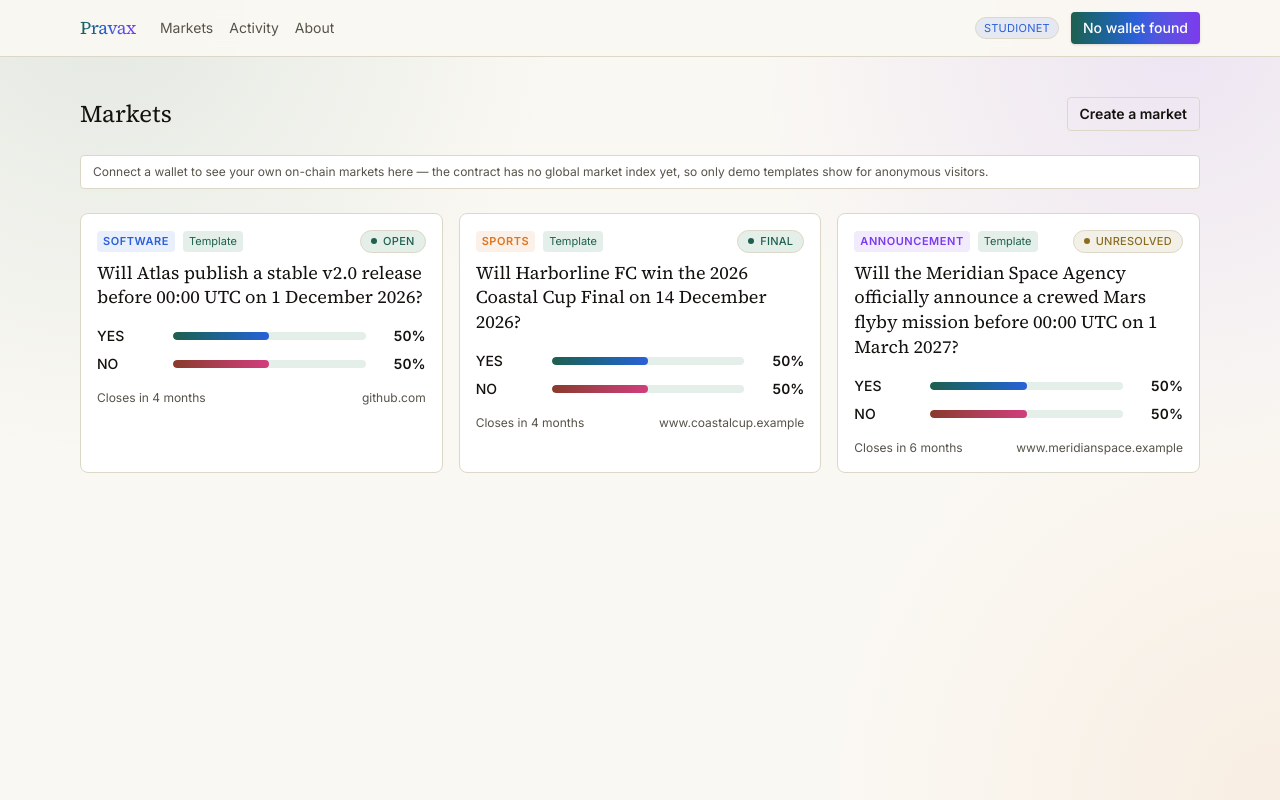
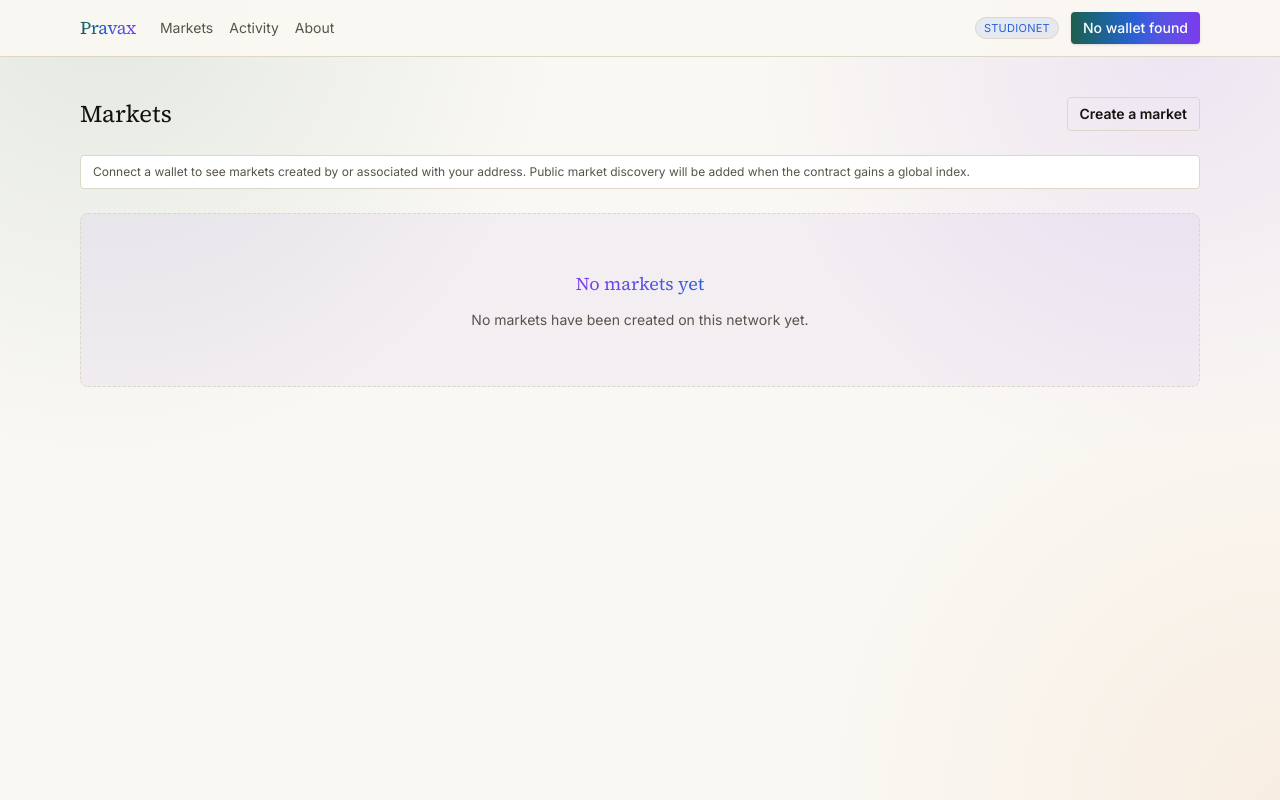
Before and after one commit to Bibidee/pravax, a Next.js app: page /markets in a window 1280 px wide. Built offline with nearby package versions, Linux system fonts and the light colour scheme.

Commit message:
Remove demo markets from listings

```diff
--- a/src/app/activity/page.tsx
+++ b/src/app/activity/page.tsx
@@ -4,7 +4,6 @@ import { TimelineEvent } from "@/components/TimelineEvent";
 import { EmptyState } from "@/components/EmptyState";
 import { formatUtc } from "@/lib/format";
 import Link from "next/link";
-import { DEMO_MARKETS } from "@/lib/demo/seedMarkets";
 import { useWallet } from "@/lib/wallet/useWallet";
 import { useMyMarkets } from "@/lib/hooks/useMyMarkets";
 
@@ -12,14 +11,7 @@ export default function ActivityPage() {
   const { address } = useWallet();
   const { markets: myMarkets, loading } = useMyMarkets(address);
 
-  const demo = DEMO_MARKETS.map((d) => ({
-    id: d.id,
-    market: d.market,
-    resolution: d.resolution,
-    challenges: d.challenges ?? [],
-    isDemo: true,
-  }));
-  const markets = [...myMarkets, ...demo];
+  const markets = myMarkets;
 
   const events = markets
     .flatMap((m) => [
@@ -34,8 +26,7 @@ export default function ActivityPage() {
       <h1 className="font-display mb-6 text-2xl">Activity</h1>
       {!address && (
         <p className="mb-6 rounded border border-border bg-canvas-raised px-3 py-2 text-xs text-ink-muted">
-          Connect a wallet to see activity for your own on-chain markets — only demo templates show for
-          anonymous visitors.
+          Connect a wallet to see activity for markets associated with your address.
         </p>
       )}
       {loading && <p className="mb-4 text-xs text-ink-faint">Loading your activity…</p>}
--- a/src/app/markets/page.tsx
+++ b/src/app/markets/page.tsx
@@ -3,7 +3,6 @@
 import { MarketCard } from "@/components/MarketCard";
 import { EmptyState } from "@/components/EmptyState";
 import Link from "next/link";
-import { DEMO_MARKETS } from "@/lib/demo/seedMarkets";
 import { useWallet } from "@/lib/wallet/useWallet";
 import { useMyMarkets } from "@/lib/hooks/useMyMarkets";
 
@@ -11,14 +10,7 @@ export default function MarketsPage() {
   const { address } = useWallet();
   const { markets: myMarkets, loading } = useMyMarkets(address);
 
-  const demo = DEMO_MARKETS.map((d) => ({
-    id: d.id,
-    market: d.market,
-    resolution: d.resolution,
-    challenges: d.challenges ?? [],
-    isDemo: true,
-  }));
-  const markets = [...myMarkets, ...demo];
+  const markets = myMarkets;
 
   return (
     <div className="mx-auto max-w-6xl px-4 py-10">
@@ -31,8 +23,8 @@ export default function MarketsPage() {
 
       {!address && (
         <p className="mb-6 rounded border border-border bg-canvas-raised px-3 py-2 text-xs text-ink-muted">
-          Connect a wallet to see your own on-chain markets here — the contract has no global market
-          index yet, so only demo templates show for anonymous visitors.
+          Connect a wallet to see markets created by or associated with your address. Public market
+          discovery will be added when the contract gains a global index.
         </p>
       )}
       {loading && <p className="mb-4 text-xs text-ink-faint">Loading your markets…</p>}
--- a/src/app/page.tsx
+++ b/src/app/page.tsx
@@ -2,7 +2,6 @@
 
 import Link from "next/link";
 import { MarketCard } from "@/components/MarketCard";
-import { DEMO_MARKETS } from "@/lib/demo/seedMarkets";
 import { useWallet } from "@/lib/wallet/useWallet";
 import { useMyMarkets } from "@/lib/hooks/useMyMarkets";
 
@@ -10,14 +9,7 @@ export default function Home() {
   const { address } = useWallet();
   const { markets: myMarkets } = useMyMarkets(address);
 
-  const demo = DEMO_MARKETS.map((d) => ({
-    id: d.id,
-    market: d.market,
-    resolution: d.resolution,
-    challenges: d.challenges ?? [],
-    isDemo: true,
-  }));
-  const markets = [...myMarkets, ...demo];
+  const markets = myMarkets;
   const open = markets.filter((m) => m.market.state === "OPEN");
   const resolved = markets.filter((m) => ["FINAL", "UNRESOLVED", "INVALID"].includes(m.market.state));
 
@@ -68,7 +60,7 @@ export default function Home() {
         </h2>
         <div className="grid gap-4 sm:grid-cols-2 lg:grid-cols-3">
           {open.map((m) => (
-            <MarketCard key={m.id} id={m.id} market={m.market} isDemo={m.isDemo} yesPercent={m.isDemo ? 64 : undefined} />
+            <MarketCard key={m.id} id={m.id} market={m.market} />
           ))}
         </div>
       </section>
@@ -80,7 +72,7 @@ export default function Home() {
         </h2>
         <div className="grid gap-4 sm:grid-cols-2 lg:grid-cols-3">
           {resolved.map((m) => (
-            <MarketCard key={m.id} id={m.id} market={m.market} isDemo={m.isDemo} />
+            <MarketCard key={m.id} id={m.id} market={m.market} />
           ))}
         </div>
       </section>
--- a/src/lib/data/market.ts
+++ b/src/lib/data/market.ts
@@ -1,5 +1,4 @@
 import { pravax } from "@/lib/genlayer/contracts/pravax";
-import { getDemoMarket } from "@/lib/demo/seedMarkets";
 import type { MarketRecord } from "@/lib/schemas/market";
 import type { Resolution } from "@/lib/schemas/resolution";
 import type { Challenge } from "@/lib/schemas/challenge";
@@ -42,7 +41,5 @@ async function tryLiveMarket(id: string): Promise<MarketView | null> {
 }
 
 export async function getMarketView(id: string): Promise<MarketView | null> {
-  const demo = getDemoMarket(id);
-  if (demo) return { id: demo.id, market: demo.market, resolution: demo.resolution, challenges: demo.challenges ?? [], isDemo: true };
   return tryLiveMarket(id);
 }
--- a/src/lib/demo/seedMarkets.ts
+++ /dev/null
@@ -1,135 +0,0 @@
-import type { MarketRecord } from "@/lib/schemas/market";
-import type { Resolution } from "@/lib/schemas/resolution";
-import type { Challenge } from "@/lib/schemas/challenge";
-
-/**
- * Illustrative market templates only. These are never presented as on-chain
- * data — every surface that renders them must show a "Template" / "Demo
- * mode" label. They exist to demonstrate the resolution constitution format
- * and the UNRESOLVED end state before any real deployment is live.
- */
-export type DemoMarket = {
-  id: string;
-  market: MarketRecord;
-  resolution?: Resolution;
-  challenges?: Challenge[];
-};
-
-export const DEMO_MARKETS: DemoMarket[] = [
-  {
-    id: "demo-atlas-v2",
-    market: {
-      question: "Will Atlas publish a stable v2.0 release before 00:00 UTC on 1 December 2026?",
-      category: "SOFTWARE",
-      outcomes: ["YES", "NO"],
-      close_at: "2026-11-25T00:00:00Z",
-      resolve_after: "2026-12-01T00:15:00Z",
-      event_deadline: "2026-12-01T00:00:00Z",
-      primary_sources: ["https://github.com/example/atlas/releases"],
-      secondary_sources: ["https://example.com/atlas-blog"],
-      definition:
-        "Release means a public stable v2.0 release, not an alpha, beta, RC, branch, tag without release notes, or private build.",
-      invalid_if: ["project repository becomes permanently inaccessible before close"],
-      ambiguity_policy: "Return UNRESOLVED when evidence is insufficient or materially conflicting.",
-      creator: "0xDEMOCREATOR00000000000000000000000001",
-      created_at: "2026-06-01T00:00:00Z",
-      locked_at: "2026-11-25T00:00:00Z",
-      state: "OPEN",
-    },
-  },
-  {
-    id: "demo-league-final",
-    market: {
-      question: "Will Harborline FC win the 2026 Coastal Cup Final on 14 December 2026?",
-      category: "SPORTS",
-      outcomes: ["YES", "NO"],
-      close_at: "2026-12-14T18:00:00Z",
-      resolve_after: "2026-12-14T23:00:00Z",
-      event_deadline: "2026-12-14T22:00:00Z",
-      primary_sources: ["https://www.coastalcup.example/results"],
-      secondary_sources: ["https://sportswire.example/coastalcup"],
-      definition:
-        "Win means Harborline FC is declared the official winner of the Coastal Cup Final by the league, including any decision on extra time or penalties.",
-      invalid_if: ["the final is cancelled and not rescheduled before the resolution window closes"],
-      ambiguity_policy: "Return UNRESOLVED if the official league result is not published before the resolution window closes.",
-      creator: "0xDEMOCREATOR00000000000000000000000001",
-      created_at: "2026-06-10T00:00:00Z",
-      locked_at: "2026-12-14T18:00:00Z",
-      challenge_deadline: "2026-12-16T22:05:00Z",
-      state: "FINAL",
-    },
-    resolution: {
-      verdict: "YES",
-      confidence: 93,
-      rule_interpretation:
-        "The league's official results page constitutes the authoritative source for the winner of the final.",
-      evidence: [
-        {
-          url: "https://www.coastalcup.example/results",
-          source_role: "PRIMARY",
-          claim: "Harborline FC defeated Meridian United 2-1 in the Coastal Cup Final.",
-          published_at: "2026-12-14T22:10:00Z",
-          event_time: "2026-12-14T22:00:00Z",
-        },
-      ],
-      conflicts: [],
-      reasoning_summary:
-        "Official league source confirms Harborline FC as the winner within the resolution window; no conflicting reports found.",
-      resolved_at: "2026-12-14T23:05:00Z",
-    },
-  },
-  {
-    id: "demo-agency-announcement",
-    market: {
-      question: "Will the Meridian Space Agency officially announce a crewed Mars flyby mission before 00:00 UTC on 1 March 2027?",
-      category: "ANNOUNCEMENT",
-      outcomes: ["YES", "NO"],
-      close_at: "2027-02-20T00:00:00Z",
-      resolve_after: "2027-03-01T00:15:00Z",
-      event_deadline: "2027-03-01T00:00:00Z",
-      primary_sources: ["https://www.meridianspace.example/press"],
-      secondary_sources: ["https://spacenews.example/meridian"],
-      definition:
-        "Official announcement means a press release or public statement from the agency's official channels explicitly confirming a crewed Mars flyby mission, not a rumor, leak, or unofficial roadmap slide.",
-      invalid_if: ["the agency is dissolved or merged before the close date"],
-      ambiguity_policy: "Return UNRESOLVED when reporting is inconsistent about whether the statement was official.",
-      creator: "0xDEMOCREATOR00000000000000000000000001",
-      created_at: "2026-09-01T00:00:00Z",
-      locked_at: "2027-02-20T00:00:00Z",
-      challenge_deadline: "2027-03-03T00:20:00Z",
-      state: "UNRESOLVED",
-    },
-    resolution: {
-      verdict: "UNRESOLVED",
-      confidence: 38,
-      rule_interpretation:
-        "An official announcement requires a statement from the agency's own channels; third-party reporting alone does not satisfy the rule.",
-      evidence: [
-        {
-          url: "https://spacenews.example/meridian",
-          source_role: "SECONDARY",
-          claim: "Sources familiar with the matter say a crewed Mars flyby announcement is imminent.",
-          published_at: "2027-02-27T09:00:00Z",
-          event_time: null,
-        },
-        {
-          url: "https://www.meridianspace.example/press",
-          source_role: "PRIMARY",
-          claim: "No press release matching this description was found on the agency's official press page as of the resolution window.",
-          published_at: null,
-          event_time: null,
-        },
-      ],
-      conflicts: [
-        "Secondary reporting claims an announcement is imminent, but no primary-source statement exists as of the event deadline.",
-      ],
-      reasoning_summary:
-        "The rule requires an official statement from the agency's own channels. Only unofficial, secondary reporting exists as of the deadline, and the primary source shows no matching release. Evidence is materially insufficient to resolve YES or NO, so the ambiguity policy applies.",
-      resolved_at: "2027-03-01T00:20:00Z",
-    },
-  },
-];
-
-export function getDemoMarket(id: string): DemoMarket | undefined {
-  return DEMO_MARKETS.find((m) => m.id === id);
-}
```
Also changed, not shown: src/lib/hooks/useMyMarkets.ts (+3 -4 lines).
